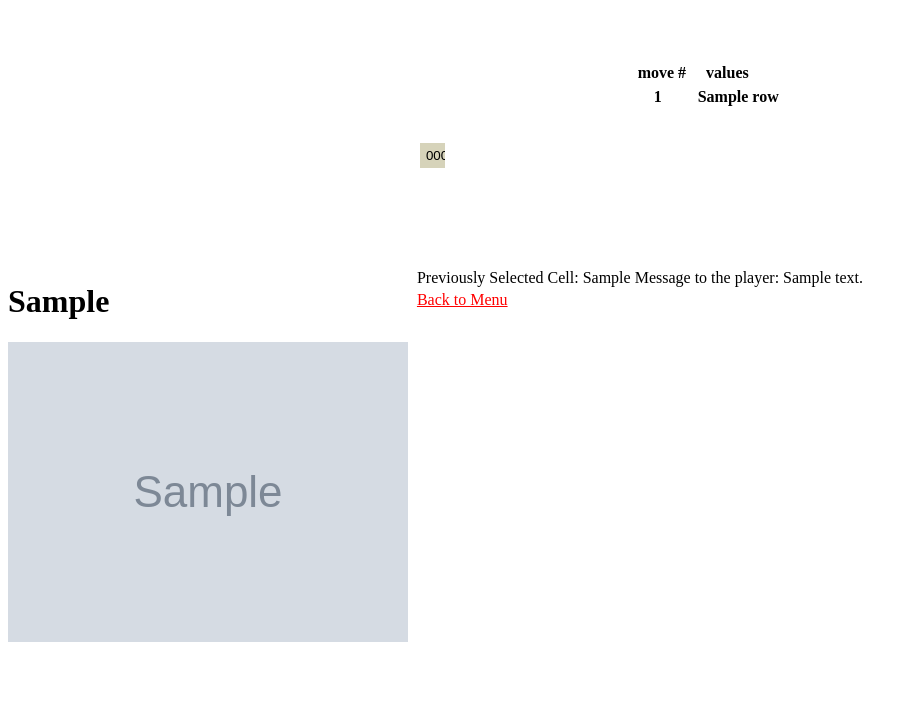
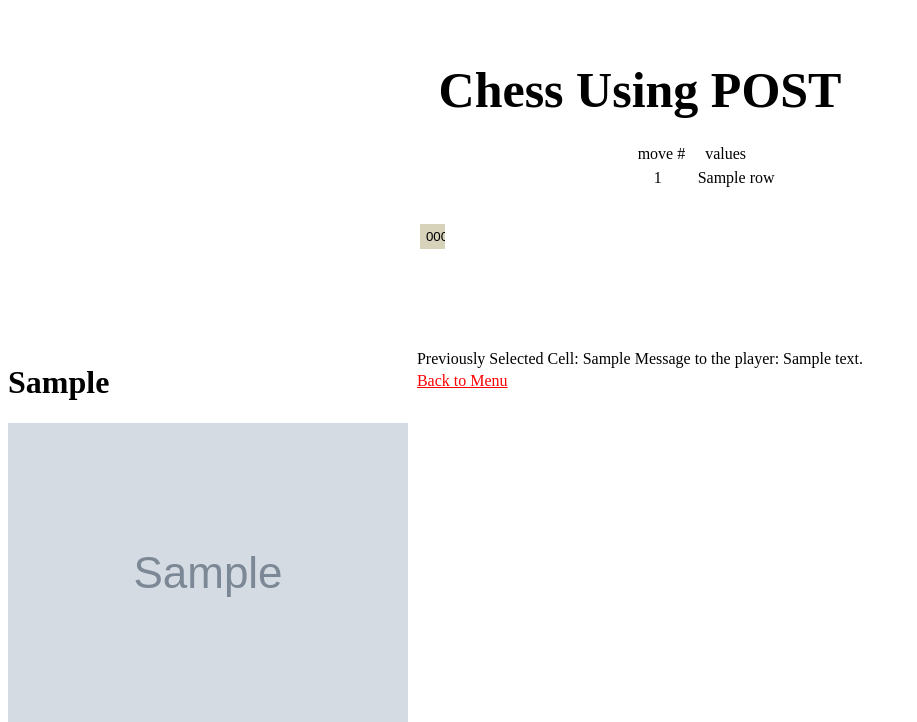
Before and after one commit to colin-szeto/Group-Portfolio, a Flask app: template templates/chessDictTable.html in a window 1280 px wide. Shown: the top 722 px of the page, without its empty margins (0-917 px from the left). Run offline with Flask 2, Linux system fonts and the light colour scheme; the template is opened without the code that fills it: most values are stand-ins (such as "Sample title", 1, 10 or a date in 2020); grey boxes marked "Sample" are stand-in pictures; lists and menus that the app fills with data are empty.

Commit message:
formated the title of the chess game using POST

```diff
--- a/templates/chessDictTable.html
+++ b/templates/chessDictTable.html
@@ -2,10 +2,12 @@
 <!-- this is the template that allows for the user to  -->
 <head>
     <meta charset="UTF-8">
-    <title></title>
-
     <!--even style is green, odd styles is white -->
     <style>
+        #title{
+            font-size:100px;
+            font-weight: bold;
+        }
         .even {
         background-color: #4CAF50;
         border: none;
@@ -66,7 +68,7 @@
         .center__table{
             position: relative;
             margin: auto;
-            max-width: 800px;
+            max-width: 500px;
             top: 50px;
         }
         #header-fixed {
@@ -74,14 +76,22 @@
             top: 0px; display:none;
             background-color:white;
         }
-
+        th{
+        /* the cell style of the header there is only one Heade int his case*/
+        padding-right:20px;
+        padding-left:20px;
+        padding-bottom:20px;
+        font-size: 50px;
+        }
     </style>
 </head>
 <body onLoad="scrollDiv_init()">
-<!-- this is the working version -->
 <table class="center__table">
     <tr>
-        <th>
+    <th colspan="2"><a>Chess Using POST</a></th>
+    </tr>
+    <tr>
+        <td>
             <form method="post" id="chessInput"> <!-- this is another post tag to allow for user interaction -->
                 <table>
                     {%for row in allBoard%}
@@ -90,18 +100,18 @@
                         {% for header,unicode in row.items() %} <!-- if the row is even, 8,6,4,2 -->
                         {% if unicode == "emptySpace" %}<!-- if there is emtySpace as the value of the dictonary -->
                         <!-- this is replacing with white space -->
-                        <th><input class = "{{ loop.cycle('even', 'odd') }}" type ="submit" value=&nbsp;&nbsp;&nbsp;&nbsp; inputName="firstButton" formaction={{header}} /></th>
+                        <td><input class = "{{ loop.cycle('even', 'odd') }}" type ="submit" value=&nbsp;&nbsp;&nbsp;&nbsp; inputName="firstButton" formaction={{header}} /></td>
                         {%else%}
-                        <th><input class = "{{ loop.cycle('even', 'odd') }}" type ="submit" value={{unicode}} inputName="firstButton" formaction={{header}} /></th>
+                        <td><input class = "{{ loop.cycle('even', 'odd') }}" type ="submit" value={{unicode}} inputName="firstButton" formaction={{header}} /></td>
                         {% endif %}
                         {% endfor %}
                         {% else %}
                         {% for header,unicode  in row.items() %}   <!-- if the row is odd, 7,5,3,1 -->
                         {% if unicode == "emptySpace" %}<!-- if there is emtySpace as the value of the dictonary -->
                         <!-- this is replacing with white space -->
-                        <th><input  class = "{{ loop.cycle('odd', 'even') }}" type ="submit" value=&nbsp;&nbsp;&nbsp;&nbsp; inputName="firstButton" formaction={{header}} /></th>
+                        <td><input  class = "{{ loop.cycle('odd', 'even') }}" type ="submit" value=&nbsp;&nbsp;&nbsp;&nbsp; inputName="firstButton" formaction={{header}} /></td>
                         {%else%}
-                        <th><input  class = "{{ loop.cycle('odd', 'even') }}" type ="submit" value={{unicode}} inputName="firstButton" formaction={{header}} /></th>
+                        <td><input  class = "{{ loop.cycle('odd', 'even') }}" type ="submit" value={{unicode}} inputName="firstButton" formaction={{header}} /></td>
                         {% endif %}
                         {% endfor %}
                         {% endif %}
@@ -110,25 +120,25 @@
 
                 </table>
             </form>
-        </th>
-        <th>
+        </td>
+        <td>
             <table>
                 <tr>
-                    <th>move #</th>
-                    <th class="turn__values">&nbsp;&nbsp;&nbsp;&nbsp;values</th>
+                    <td>move #</td>
+                    <td class="turn__values">&nbsp;&nbsp;&nbsp;&nbsp;values</td>
                 </tr>
             </table>
             <div id="turn__table">
                 <table>
                     {% for row in movelist %}
                     <tr>
-                        <th class="turn__number">&nbsp;&nbsp;&nbsp;&nbsp;{{ loop.index }}</th>
-                        <th class= "{{ loop.cycle('white', 'black') }}" >&nbsp;&nbsp;&nbsp;&nbsp;&nbsp;&nbsp;&nbsp; {{row}}</th>
+                        <td class="turn__number">&nbsp;&nbsp;&nbsp;&nbsp;{{ loop.index }}</td>
+                        <td class= "{{ loop.cycle('white', 'black') }}" >&nbsp;&nbsp;&nbsp;&nbsp;&nbsp;&nbsp;&nbsp; {{row}}</td>
                     </tr>
                     {% endfor %}
                 </table>
             </div>
-        </th>
+        </td>
     </tr>
     <tr>
         <td>Previously Selected Cell: {{ displayClicked }}</td><!-- this line is to communicate hints to the player -->
--- a/templates/chessMenu.html
+++ b/templates/chessMenu.html
@@ -4,7 +4,7 @@
 <html lang="en">
 <head>
     <meta charset="UTF-8">
-    <title>Title</title>
+    <title>Chess Main Menu</title>
 
     <style>
         .center{
@@ -12,6 +12,7 @@
         }
         #title{
             font-size:100px;
+            font-weight: bold;
         }
         /* ------------- this is the css for the play button ------------- */
         a1 {
```
